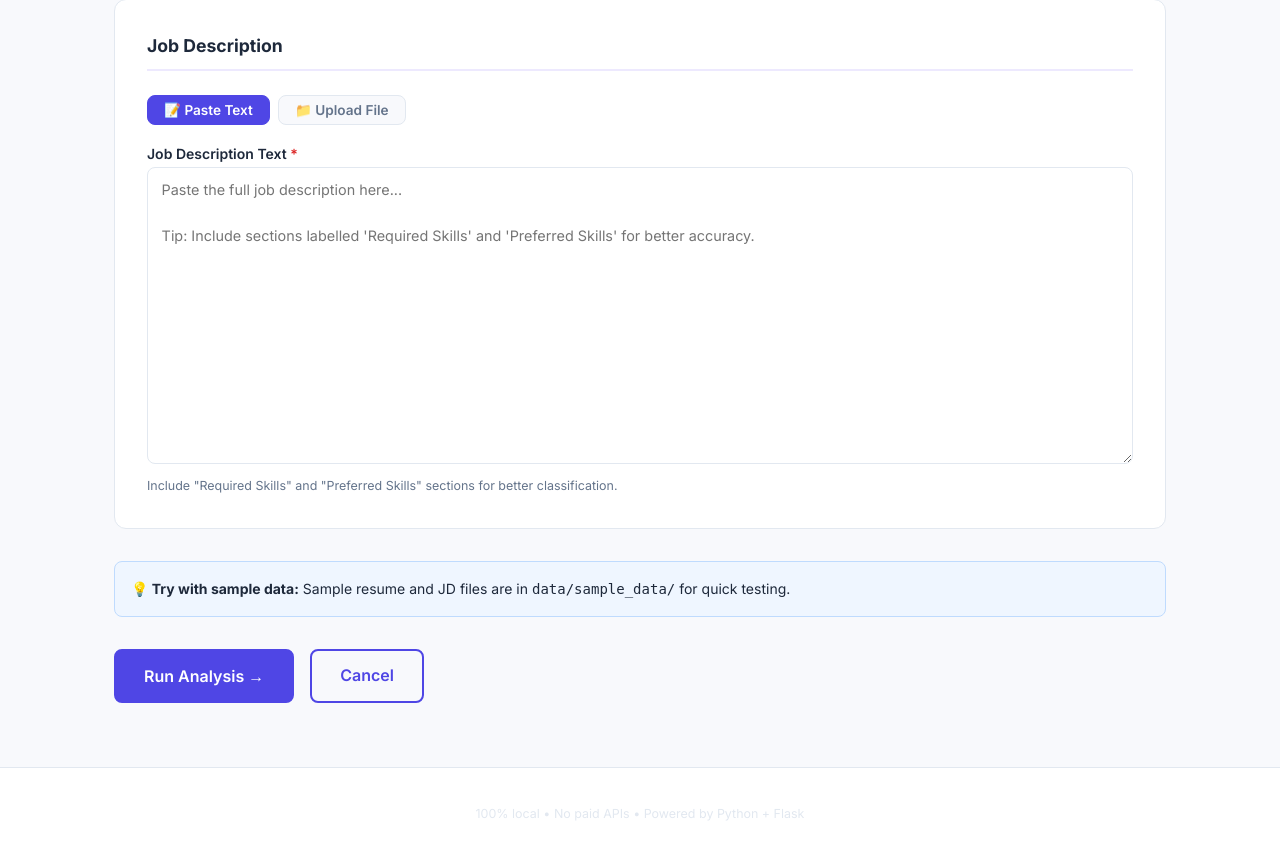
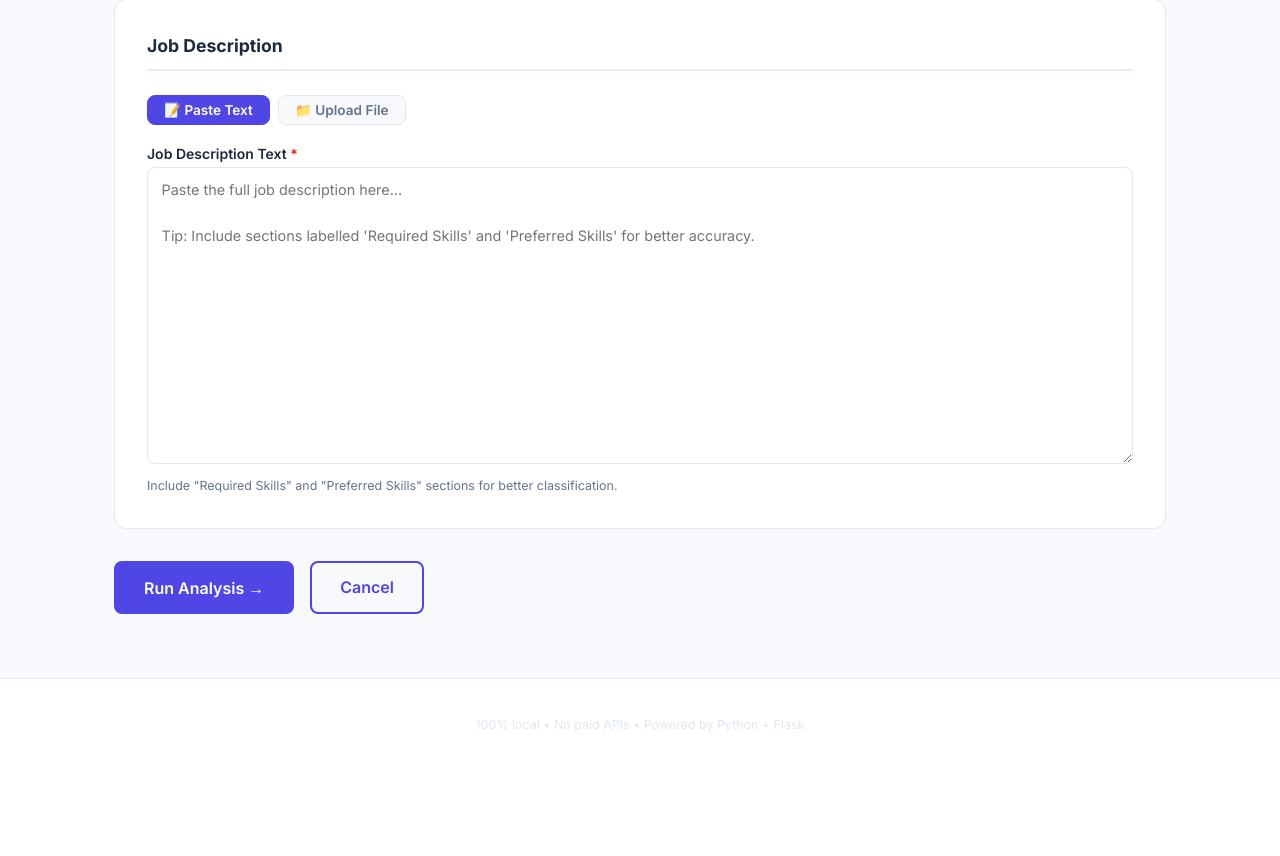
Before and after one commit to Harshavardhan3011/skill_Gap_Analyzer, a Flask app: page /analyze in a window 1280 px wide. Shown: the part 1030-1886 px from the top of the page. After the commit the page ends 1762 px from the top, so only its background shows below. Run offline with Flask 3, Linux system fonts and the light colour scheme.

Commit message:
Remove hardcoded demo card and sample-data banner from UI

```diff
--- a/templates/analyze.html
+++ b/templates/analyze.html
@@ -150,12 +150,6 @@
       </div>
     </div>
 
-    <!-- ── Sample data notice ────────────────────────────────────────── -->
-    <div class="info-box">
-      <strong>💡 Try with sample data:</strong>
-      Sample resume and JD files are in
-      <code>data/sample_data/</code> for quick testing.
-    </div>
 
     <!-- ── Submit ────────────────────────────────────────────────────── -->
     <div class="form-actions">
```
